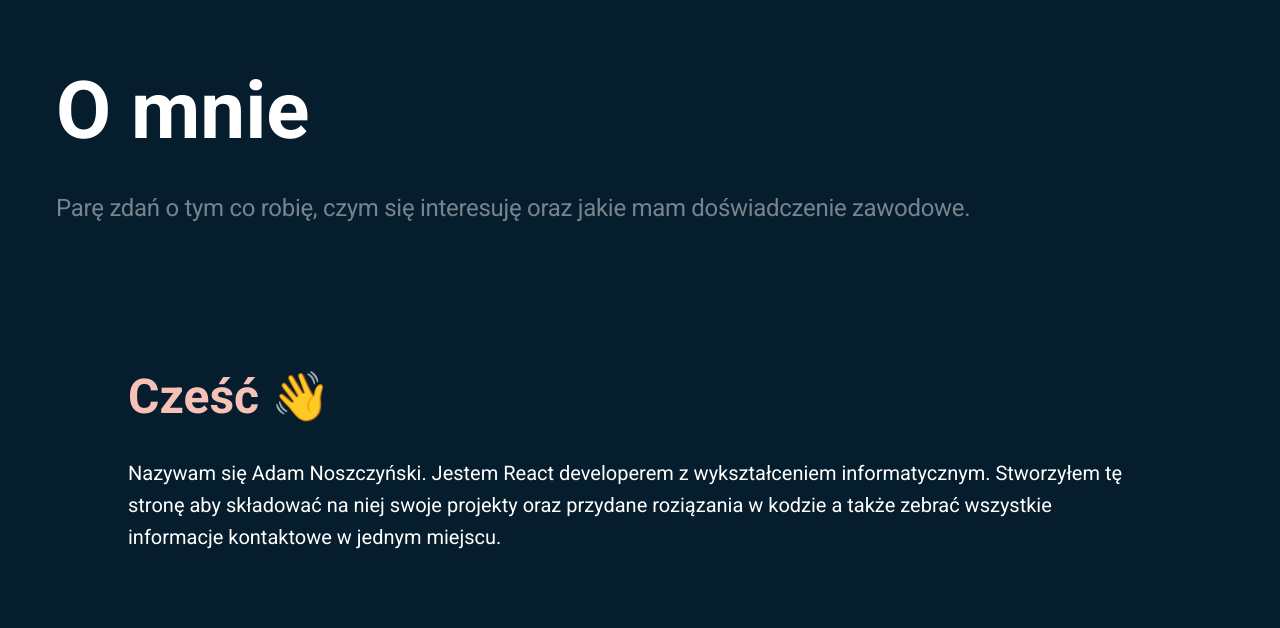
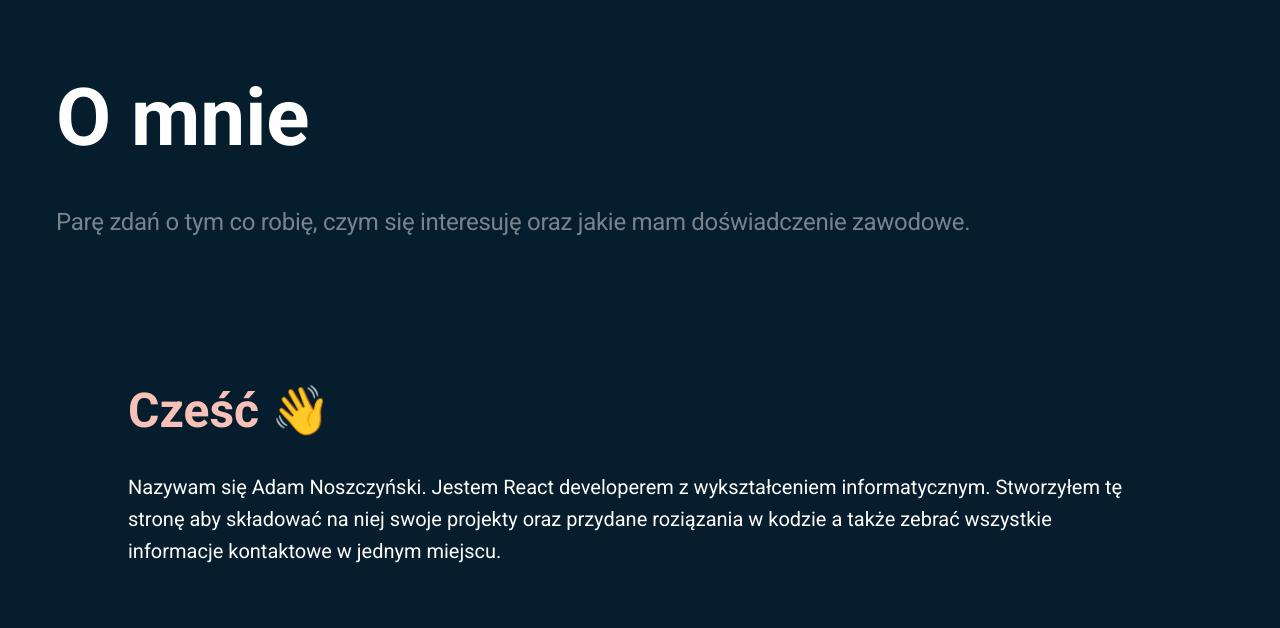
Before and after one commit to noszczynski/knowledge-blog, a Gatsby site: page /about in a window 1280 px wide. Shown: the part 138-766 px from the top of the page. Built offline with nearby package versions, Linux system fonts and the light colour scheme; Gatsby itself is replaced by a stand-in of ours.

Commit message:
small refactor

```diff
--- a/src/components/Card/index.js
+++ b/src/components/Card/index.js
@@ -24,7 +24,7 @@ const StyledImageWrapper = styled.div`
     overflow: hidden;
 
     & > div {
-        aspect-ratio: 1 / 1;
+        aspect-ratio: 16 / 10;
         height: 100%;
         transition: transform 0.3s ease;
     }
@@ -38,7 +38,7 @@ const StyledImageWrapper = styled.div`
 
     ${StyledWrapper}:hover & {
         & > div {
-            transform: scale(1.2);
+            transform: scale(1.02);
         }
     }
 `
--- a/src/components/Content/index.js
+++ b/src/components/Content/index.js
@@ -89,13 +89,36 @@ const StyledContent = styled.section`
     pre,
     table,
     ul,
+    ol,
+    img {
+        margin-bottom: 5vw;
+    }
+
+    ul {
+        ul,
+        ol,
+        li p {
+            margin-bottom: 0;
+        }
+    }
+
     ol {
-        margin-bottom: 5rem;
+        ul,
+        ol,
+        li p {
+            margin-bottom: 0;
+        }
     }
 
     pre,
     code {
         font-family: 'JetBrains Mono', monospace;
+    }
+
+    iframe {
+        width: 100% !important;
+        height: auto !important;
+        aspect-ratio: 16 / 9;
     }
 
     img {
@@ -123,10 +146,6 @@ const StyledContent = styled.section`
     ol,
     ul {
         padding-left: 1.75rem;
-
-        li {
-            font-size: 1.75rem;
-        }
     }
 
     table {
--- a/src/components/Typo/Heading/index.js
+++ b/src/components/Typo/Heading/index.js
@@ -11,9 +11,14 @@ const heading = css`
 const StyledH1 = styled.h1`
     ${heading};
 
-    font-size: 3.5rem;
-    line-height: calc(1em + 0.125rem);
+    font-size: 2rem;
+    line-height: 150%;
     font-weight: 700;
+
+    ${({ theme }) => theme.mq.mobileL} {
+        font-size: 3.5rem;
+        line-height: 120%;
+    }
 
     ${({ theme }) => theme.mq.tabletM} {
         font-size: 5rem;
--- a/src/templates/Project/index.js
+++ b/src/templates/Project/index.js
@@ -1,6 +1,7 @@
 import React from 'react'
-import { Heading, Layout, LinkSection, Paragraph, Seo } from '../../components'
+import { Content, Heading, Layout, LinkSection, Seo } from '../../components'
 import { graphql } from 'gatsby'
+import { parseHTML } from '../../utils/utils'
 
 const Project = ({ data: { project } }) => {
     return (
@@ -8,7 +9,7 @@ const Project = ({ data: { project } }) => {
             <Seo title="Home" />
             <LinkSection slug={'#'}>
                 <Heading variant={'h1'}>{project.title}</Heading>
-                <Paragraph>{project.fullDescription}</Paragraph>
+                <Content>{parseHTML(project.fullDescription)}</Content>
             </LinkSection>
         </Layout>
     )
```
